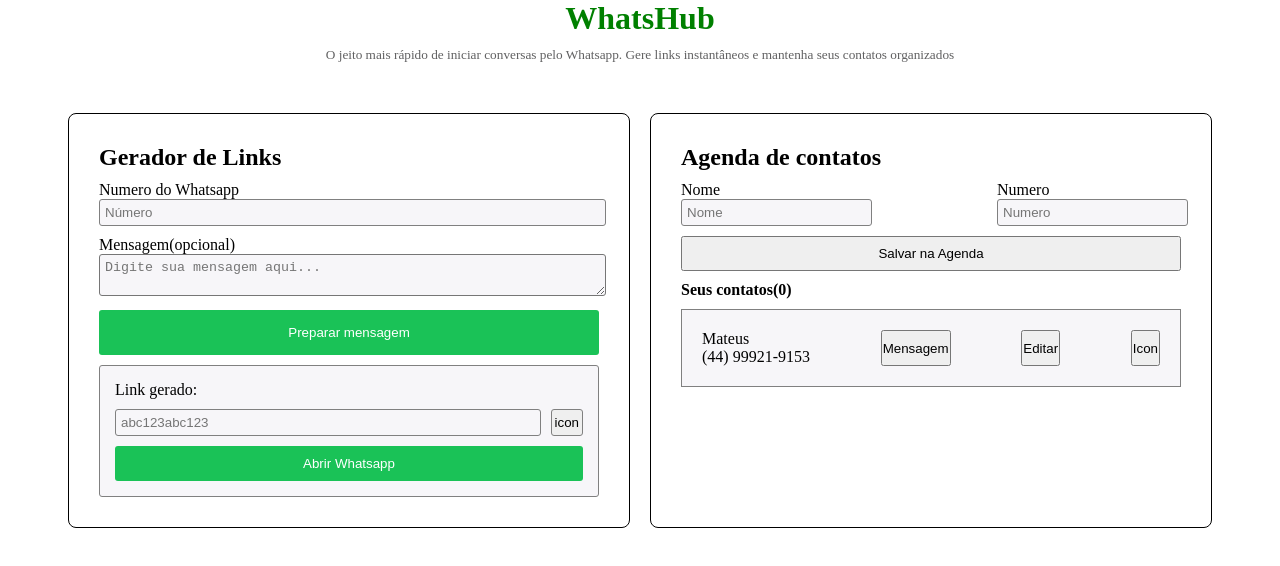
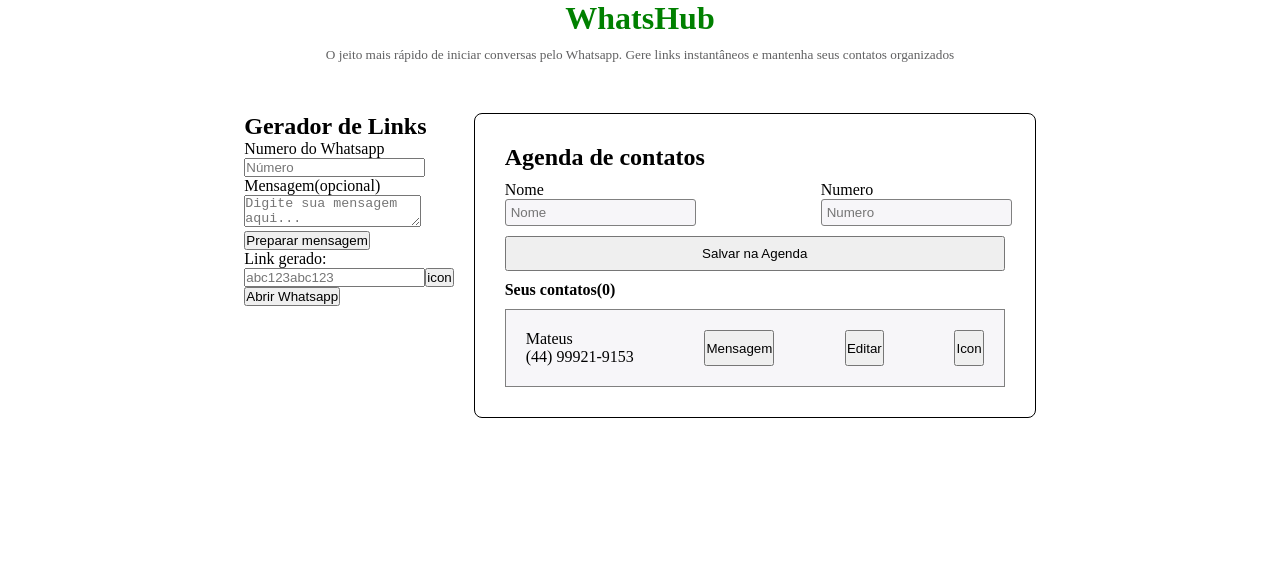
Before and after one commit to All4mn/WhatsHubDW2, a React (Vite) app: page / in a window 1280 px wide. Shown: the top 566 px of the page. Built offline with nearby package versions, Linux system fonts and the light colour scheme.

Commit message:
componentização-incompleto
css fico zoado pq eu nn terminei ainda, se for mexer, termina a componentização primeiro

```diff
--- /dev/null
+++ b/src/components/criar/Criar.jsx
@@ -0,0 +1,23 @@
+import styles from "./Criar.module.css";
+
+export default function Criar() {
+  return (
+    <div>
+      <h2 className={styles.titulo}>Gerador de Links</h2>
+      <div>
+        <p>Numero do Whatsapp</p>
+        <input type="text" placeholder="Número" />
+      </div>
+      <div>
+        <p>Mensagem(opcional)</p>
+        <textarea
+          name=""
+          id=""
+          className={styles.msg}
+          placeholder="Digite sua mensagem aqui..."
+        ></textarea>
+      </div>
+      <button className={styles.enviar}>Preparar mensagem</button>
+    </div>
+  );
+}
--- /dev/null
+++ b/src/components/gerador/Gerador.jsx
@@ -0,0 +1,23 @@
+import styles from "./Gerador.module.css";
+import Criar from "../criar/Criar";
+
+export default function Gerador() {
+  return (
+    <div>
+      <section className={styles.gerador}>
+        {/* Componente Criar (dentro de Gerador) */}
+        <Criar/>
+
+        {/* Componente Compartilhar (dentro de Gerador) */}
+        <section className={styles.link_container}>
+          <p>Link gerado:</p>
+          <div className={styles.final_link}>
+            <input type="text" placeholder="abc123abc123" />
+            <button className={styles.copiar}>icon</button>
+          </div>
+          <button className={styles.abrir_whatsapp}>Abrir Whatsapp</button>
+        </section>
+      </section>
+    </div>
+  );
+}
--- a/src/components/secao/Secao.jsx
+++ b/src/components/secao/Secao.jsx
@@ -1,41 +1,12 @@
 import styles from "./Secao.module.css";
+import Gerador from "../gerador/Gerador";
 
 export default function Secao() {
   return (
     <>
       <div className={styles.container}>
+        <Gerador/>
 
-        {/* Componente Gerador */}
-        <section className={styles.gerador}>
-
-          {/* Componente Criar (dentro de Gerador) */}
-          <h2 className={styles.titulo}>Gerador de Links</h2>
-          <div>
-            <p>Numero do Whatsapp</p>
-            <input type="text" placeholder="Número" />
-          </div>
-          <div>
-            <p>Mensagem(opcional)</p>
-            <textarea
-              name=""
-              id=""
-              className={styles.msg}
-              placeholder="Digite sua mensagem aqui..."
-            ></textarea>
-          </div>
-          <button className={styles.enviar}>Preparar mensagem</button>
-
-          {/* Componente Compartilhar (dentro de Gerador) */}
-          <section className={styles.link_container}>
-            <p>Link gerado:</p>
-            <div className={styles.final_link}>
-            <input type="text" placeholder="abc123abc123"/>
-            <button className={styles.copiar}>icon</button>
-            </div>
-            <button className={styles.abrir_whatsapp}>Abrir Whatsapp</button>
-
-          </section>
-        </section>
 
         {/* componente Agenda */}
         <div className={styles.gerador}>
```
Also changed, not shown: src/components/criar/Criar.module.css (added), src/components/gerador/Gerador.module.css (added).
